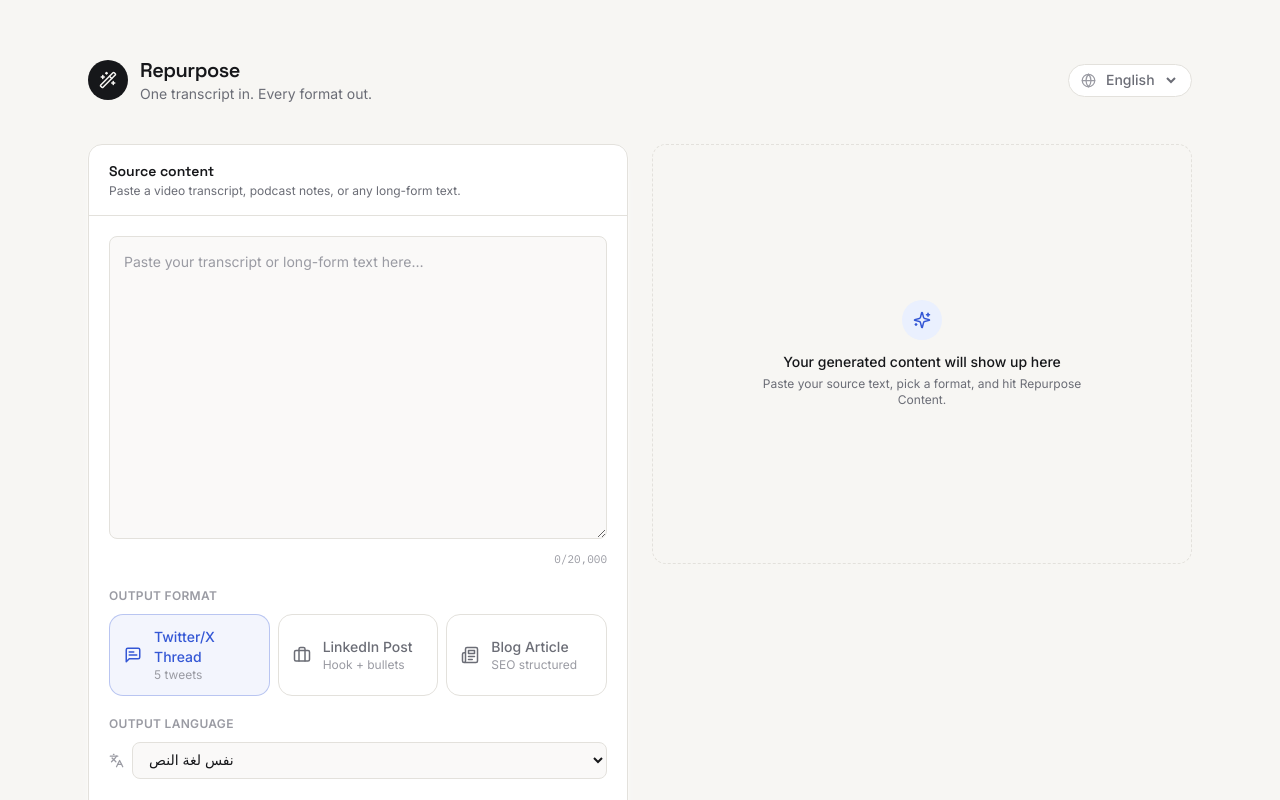
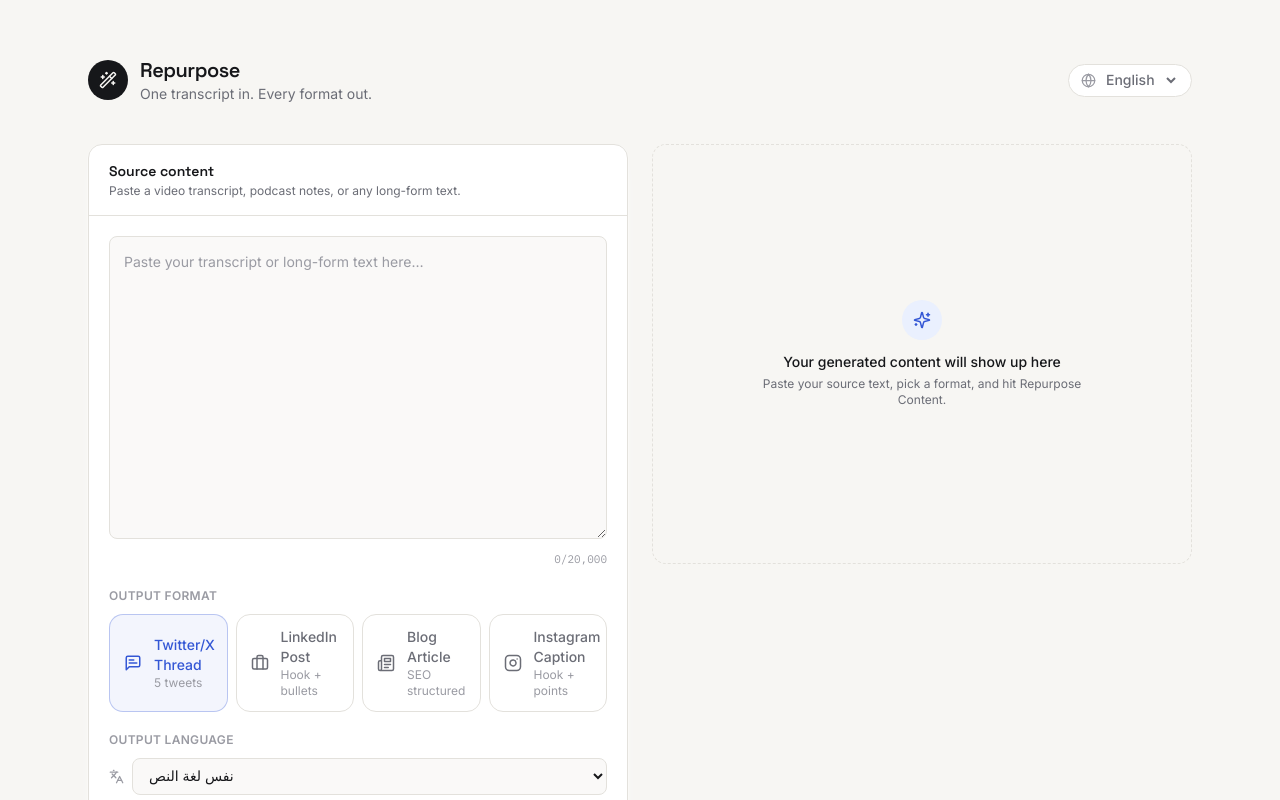
Before and after one commit to hassanalkhalaf/ai-content-repurposer, a Next.js app: page / in a window 1280 px wide. Shown: the top 800 px of the page. Built offline with nearby package versions, Linux system fonts and the light colour scheme.

Commit message:
Update FormatSelector.tsx

```diff
--- a/components/FormatSelector.tsx
+++ b/components/FormatSelector.tsx
@@ -1,6 +1,6 @@
 "use client";
 
-import { MessageSquareText, Briefcase, Newspaper } from "lucide-react";
+import { MessageSquareText, Briefcase, Newspaper, Instagram } from "lucide-react";
 import clsx from "clsx";
 import { OutputFormat } from "@/lib/types";
 
@@ -34,6 +34,13 @@
     icon: Newspaper,
     activeClasses: "border-signal-blog/30 bg-signal-blog/[0.06] text-signal-blog",
   },
+  {
+    value: "instagram",
+    label: "Instagram Caption",
+    sub: "Hook + points",
+    icon: Instagram,
+    activeClasses: "border-pink-500/30 bg-pink-500/[0.06] text-pink-600",
+  },
 ];
 
 interface Props {
@@ -47,7 +54,7 @@
     <div
       role="radiogroup"
       aria-label="Output format"
-      className="grid grid-cols-1 gap-2 sm:grid-cols-3"
+      className="grid grid-cols-1 gap-2 sm:grid-cols-2 lg:grid-cols-4"
     >
       {OPTIONS.map((opt) => {
         const isActive = opt.value === value;
```
